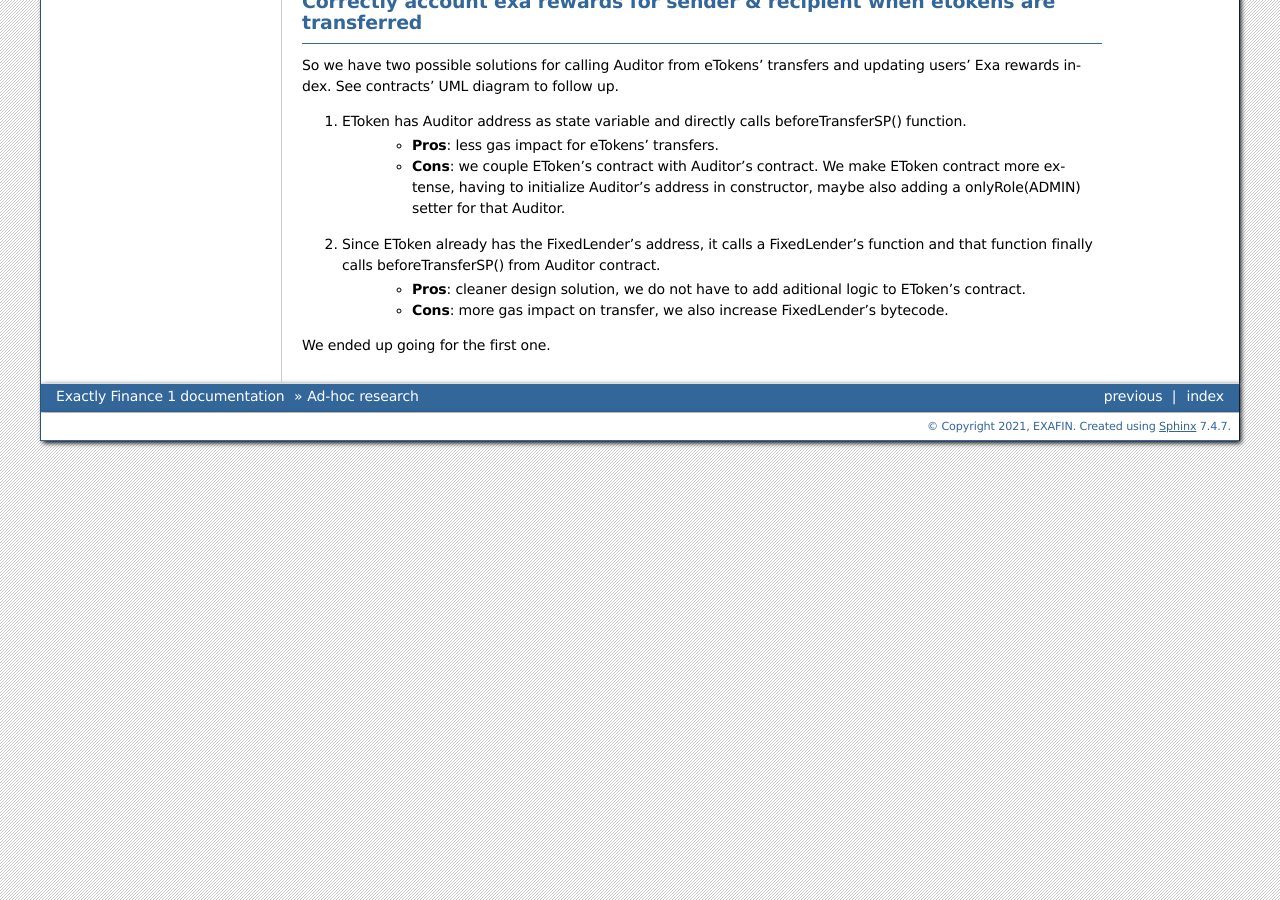
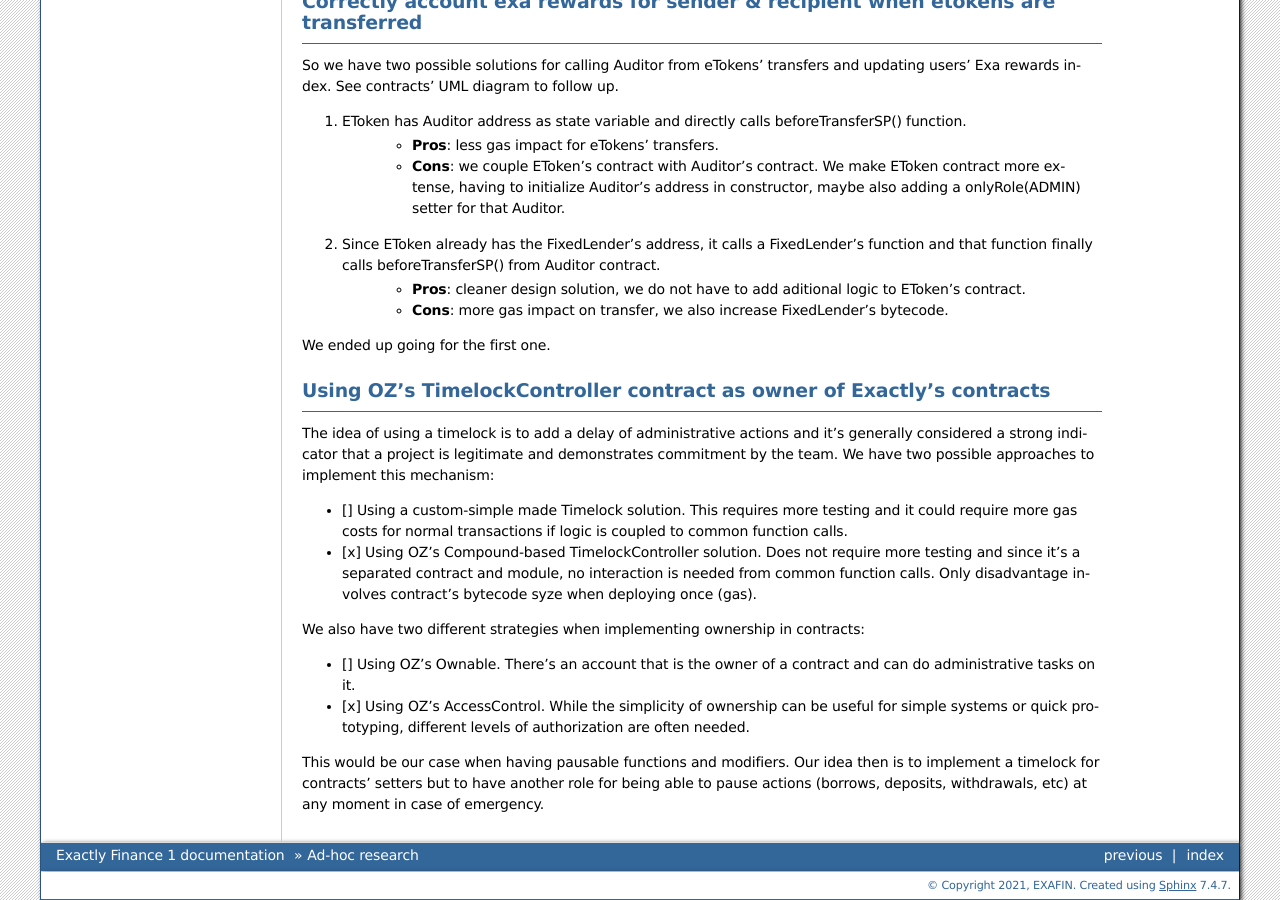
Before and after one commit to exactly/protocol, a Sphinx documentation site: the page built from docs/ad-hoc-research.rst, in a window 1280 px wide and 900 px high, scrolled down 3857 px. Built offline with Sphinx 7.4.7, drawn with Linux system fonts in a browser that asks for light colours; some of the changed text lies outside the part shown.

Commit message:
Added research documentation along with explanation of decisions made

```diff
--- a/docs/ad-hoc-research.rst
+++ b/docs/ad-hoc-research.rst
@@ -172,3 +172,19 @@ See contracts’ UML diagram to follow up.
     - **Cons**: more gas impact on transfer, we also increase FixedLender's bytecode.
 
 We ended up going for the first one.
+
+Using OZ's TimelockController contract as owner of Exactly's contracts
+======================================================================
+
+The idea of using a timelock is to add a delay of administrative actions and it's generally considered a strong indicator that a project is legitimate and demonstrates commitment by the team.
+We have two possible approaches to implement this mechanism:
+
+- [] Using a custom-simple made Timelock solution. This requires more testing and it could require more gas costs for normal transactions if logic is coupled to common function calls.
+- [x] Using OZ's Compound-based TimelockController solution. Does not require more testing and since it's a separated contract and module, no interaction is needed from common function calls. Only disadvantage involves contract's bytecode syze when deploying once (gas).
+
+We also have two different strategies when implementing ownership in contracts:
+
+- [] Using OZ's Ownable. There’s an account that is the owner of a contract and can do administrative tasks on it.
+- [x] Using OZ's AccessControl. While the simplicity of ownership can be useful for simple systems or quick prototyping, different levels of authorization are often needed.
+
+This would be our case when having pausable functions and modifiers. Our idea then is to implement a timelock for contracts' setters but to have another role for being able to pause actions (borrows, deposits, withdrawals, etc) at any moment in case of emergency.
--- a/docs/index.rst
+++ b/docs/index.rst
@@ -8,5 +8,6 @@ Exactly
     overview.rst
     architecture-diagram.rst
     actions.rst
+    timelock-functions.rst
     API.rst
     ad-hoc-research.rst
```
Also changed, not shown: docs/timelock-functions.rst (added, +29 -0 lines).
